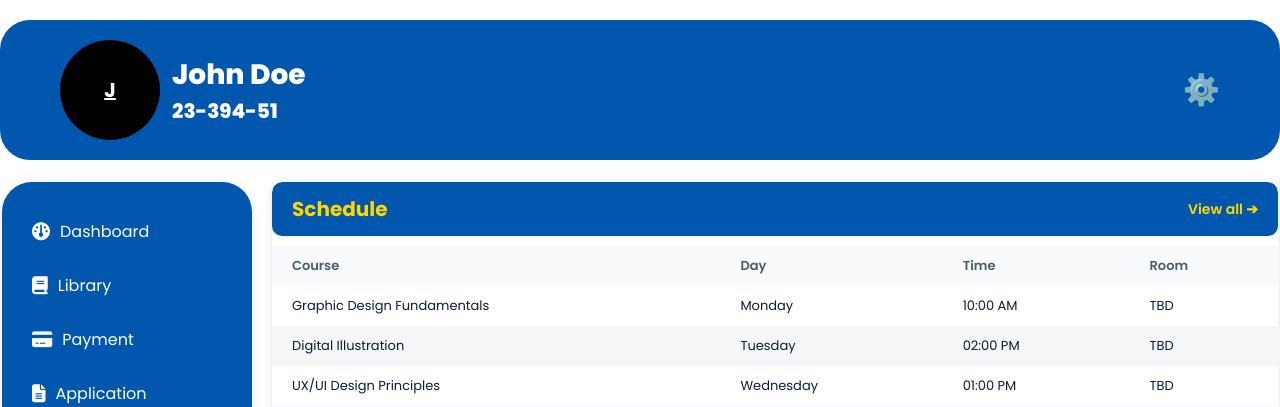
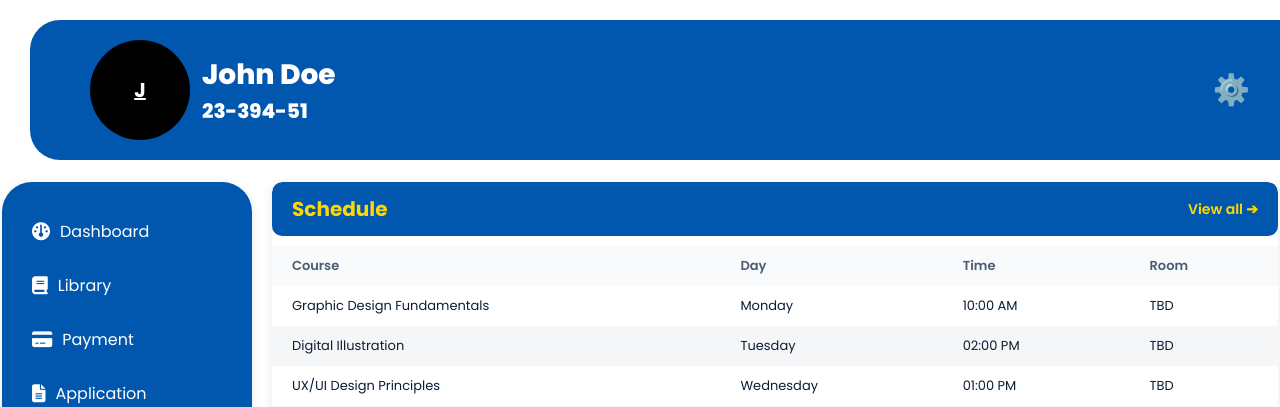
Before and after one commit to only0jaja/Student-Dashboard, a PHP site: page / in a window 1280 px wide. Shown: the top 407 px of the page. Run offline with PHP 8.4, Linux system fonts and the light colour scheme.

Commit message:
css update

```diff
--- a/dashboard.css
+++ b/dashboard.css
@@ -65,6 +65,7 @@ body {
     border-radius: 30px;
     background-color: var(--blue);
     box-sizing: border-box;
+    margin-left: 30px;
 }
 /* --------LEFT SECTION-------- */
 .l-section {
```
